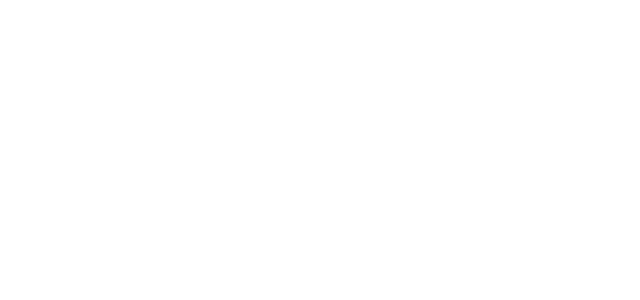
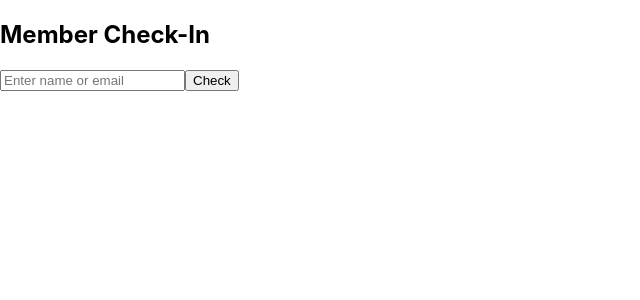
Before and after one commit to miatan12/ubc-boxing-club-portal, a React (Create React App) app in the folder client/: page /verify in a window 1280 px wide. Before the commit this address had no page. Shown: the top 300 px of the page, without its empty margins (0-640 px from the left). Built offline with nearby package versions, Linux system fonts and the light colour scheme.

Commit message:
Added \GET route for member verification and corresponding UI

```diff
--- a/client/src/App.js
+++ b/client/src/App.js
@@ -1,6 +1,7 @@
 import { BrowserRouter as Router, Routes, Route } from "react-router-dom";
 import RegisterForm from "./components/RegisterForm";
 import AdminDashboard from "./components/AdminDashboard"; // ← Add this once you create the file
+import VerifyPage from "./components/VerifyPage";
 
 function App() {
   return (
@@ -8,6 +9,7 @@ function App() {
       <Routes>
         <Route path="/" element={<RegisterForm />} />
         <Route path="/admin" element={<AdminDashboard />} />
+        <Route path="/verify" element={<VerifyPage />} />
       </Routes>
     </Router>
   );
--- /dev/null
+++ b/client/src/components/VerifyPage.js
@@ -0,0 +1,67 @@
+import React, { useState } from "react";
+
+const VerifyPage = () => {
+  const [query, setQuery] = useState("");
+  const [result, setResult] = useState(null);
+  const [status, setStatus] = useState("idle"); // idle | loading | done | error
+
+  const handleCheck = async () => {
+    if (!query.trim()) return;
+    setStatus("loading");
+
+    try {
+      const res = await fetch(
+        `http://localhost:5050/api/members/verify?name=${encodeURIComponent(
+          query.trim()
+        )}`
+      );
+      const data = await res.json();
+      setResult(data);
+      setStatus("done");
+    } catch (err) {
+      console.error("Verification failed:", err);
+      setStatus("error");
+    }
+  };
+
+  return (
+    <div className="p-6 max-w-md mx-auto">
+      <h2 className="text-2xl font-bold mb-4">Member Check-In</h2>
+
+      <input
+        type="text"
+        placeholder="Enter name or email"
+        value={query}
+        onChange={(e) => setQuery(e.target.value)}
+        className="border p-2 w-full mb-4"
+      />
+
+      <button
+        onClick={handleCheck}
+        className="bg-blue-600 text-white px-4 py-2 rounded hover:bg-blue-700 transition"
+      >
+        Check
+      </button>
+
+      <div className="mt-6 text-lg font-semibold text-center">
+        {status === "loading" && <p>Checking...</p>}
+        {status === "error" && (
+          <p className="text-red-600">Something went wrong.</p>
+        )}
+        {status === "done" &&
+          result &&
+          (result.found ? (
+            result.active ? (
+              <p className="text-green-600">✅ Active Member</p>
+            ) : (
+              <p className="text-red-600">❌ Membership Expired</p>
+            )
+          ) : (
+            <p className="text-red-600">❌ Member Not Found</p>
+          ))}
+      </div>
+    </div>
+  );
+};
+
+export default VerifyPage;
```
Also changed, not shown: 1 other file (tests, documents, lock files or other folders).
